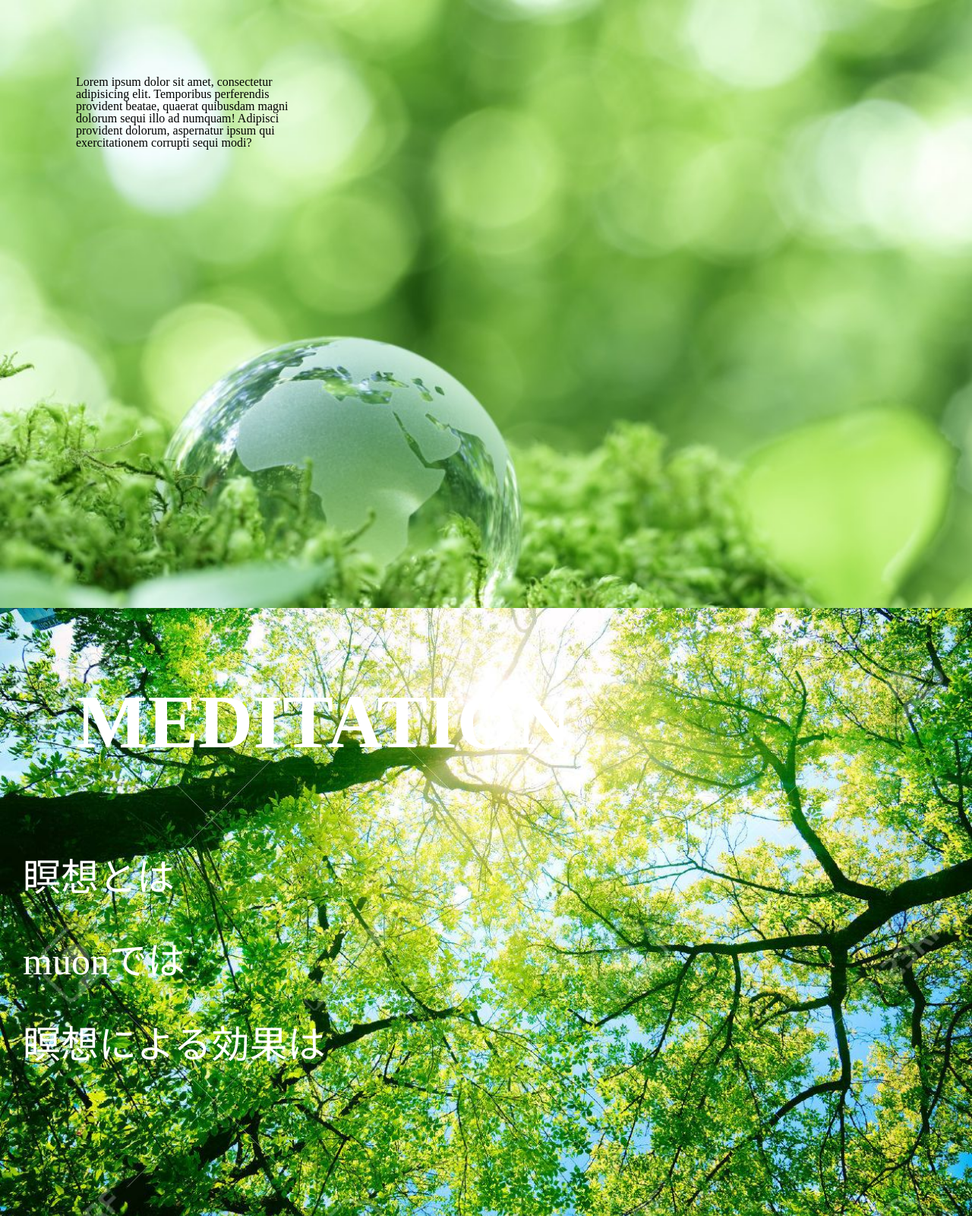
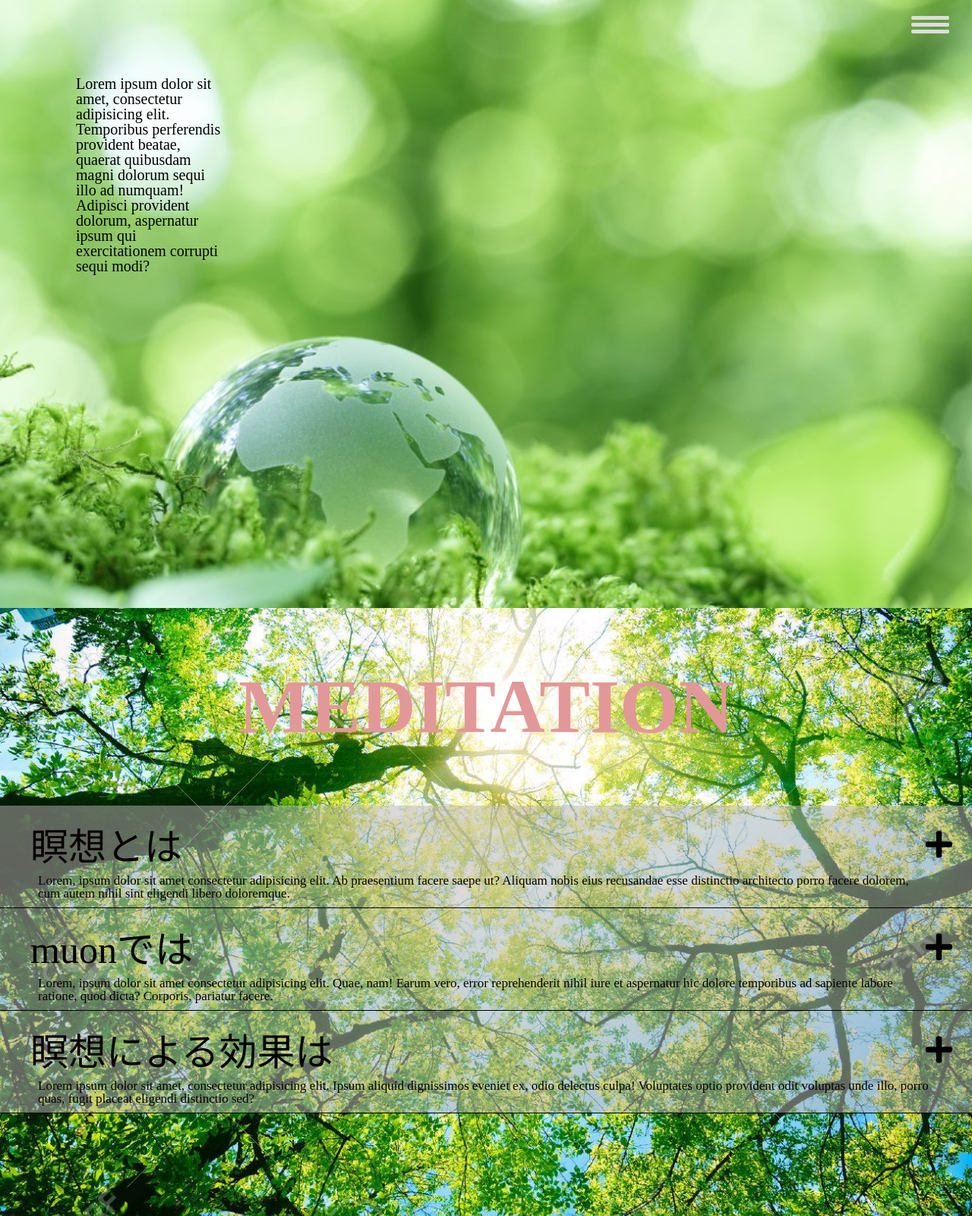
Before and after one commit to yokosakurai424/TeamRepository, a plain HTML site: page about.html in a window 1280 px wide. Shown: the whole page at 76% size. Drawn offline with nearby package versions, Linux system fonts and the light colour scheme.

Commit message:
aboutほぼ完成

```diff
--- a/about.html
+++ b/about.html
@@ -5,24 +5,41 @@
     <meta name="viewport" content="width=device-width, initial-scale=1.0">
     <meta http-equiv="X-UA-Compatible" content="ie=edge">
     <title>ABOUT</title>
+    <link rel="stylesheet" href="https://use.fontawesome.com/releases/v5.8.2/css/all.css" integrity="sha384-oS3vJWv+0UjzBfQzYUhtDYW+Pj2yciDJxpsK1OYPAYjqT085Qq/1cq5FLXAZQ7Ay" crossorigin="anonymous">
     <link rel="stylesheet" href="./assets/css/reset.css">
     <link rel="stylesheet" href="./assets/css/about.css">
 </head>
 <body>
-    <div class="bg1">
+    <section class="bg1">
         <div class="text">
             <p>Lorem ipsum dolor sit amet, consectetur adipisicing elit. Temporibus perferendis provident beatae, quaerat quibusdam magni dolorum sequi illo ad numquam! Adipisci provident dolorum, aspernatur ipsum qui exercitationem corrupti sequi modi?</p>
         </div>
-    </div>
-    <div class="bg2">
-        <div　class="muon">
+        <div class="header-right">
+            <a href="index.html"><span></span></a>
+        </div>
+    </section>
+    <section class="bg2">
+        <div class="muon">
             <h1>MEDITATION</h1>
-            <ul>
-                <li>瞑想とは</li>
-                <li>muonでは</li>
-                <li>瞑想による効果は</li>
-            </ul>
+            <div>
+                <ul>
+                    <li class="menu">瞑想とは
+                        <button class="button"><i class="fas fa-plus fa-3x"></i></button>
+                        <p>Lorem, ipsum dolor sit amet consectetur adipisicing elit. Ab praesentium facere saepe ut? Aliquam nobis eius recusandae esse distinctio architecto porro facere dolorem, cum autem nihil sint eligendi libero doloremque.</p>
+                    </li>
+                    <li class="menu">muonでは
+                        <button class="button"><i class="fas fa-plus fa-3x"></i></button>
+                        <p>Lorem, ipsum dolor sit amet consectetur adipisicing elit. Quae, nam! Earum vero, error reprehenderit nihil iure et aspernatur hic dolore temporibus ad sapiente labore ratione, quod dicta? Corporis, pariatur facere.</p>
+                    </li>
+                    <li class="menu">瞑想による効果は
+                        <button class="button"><i class="fas fa-plus fa-3x"></i></button>
+                        <p>Lorem ipsum dolor sit amet, consectetur adipisicing elit. Ipsum aliquid dignissimos eveniet ex, odio delectus culpa! Voluptates optio provident odit voluptas unde illo, porro quas, fugit placeat eligendi distinctio sed?</p>
+                    </li>
+                </ul>
+            </div>
         </div>
-    </div>
+    </section>
+    <script src="https://ajax.googleapis.com/ajax/libs/jquery/3.4.1/jquery.min.js"></script>
+
 </body>
 </html>
--- a/assets/css/about.css
+++ b/assets/css/about.css
@@ -4,12 +4,60 @@
     background-repeat: no-repeat;
     background-attachment: fixed;
     height: 100vh;
+    display: flex;
+}
+
+.header-right {
+    align-items: center;
+    width: 60px;
+    height: 30px;
+    margin: 30px 30px 30px 800px;
+
+}
+
+
+.header-right span {
+
+    position: relative;
+    display: block;
+    color: white;
+
+}
+
+.header-right span,
+.header-right span::before,
+.header-right span::after {
+
+    width: 50px;
+    height: 5px;
+    background-color: #ddd;
+    border-radius: 2px;
+    transition: all 1s ease;
+}
+
+.header-right span::before,
+.header-right span::after {
+
+    content: "";
+    position: absolute;
+}
+
+.header-right span::before {
+
+    top: -9px;
+}
+
+
+.header-right span::after {
+
+    top: 9px;
 }
 
 .text{
     width: 300px;
     height: 300px;
     padding: 100px;
+    font-size: 20px;
 }
 
 .bg2{
@@ -21,9 +69,10 @@
 }
 
 h1{
-    padding: 100px;
+    padding: 80px;
     font-size: 100px;
-    color: white;
+    color: rgb(226, 152, 152);
+    text-align: center;
 }
 
 .muon{
@@ -33,8 +82,31 @@ h1{
     align-items: center;
 }
 
+.menu{
+    position: relative;
+}
+
 li {
-    color: white;
+    color: rgb(8, 1, 1);
     font-size: 50px;
-    padding: 30px;
+    padding: 30px 40px 0px 40px;
+    border-bottom: 1px solid black;
+    background-color: rgb(190, 184, 184,0.5);
+    width: 1200px;
 }
+
+.button{
+    position: absolute;
+    right: 20px;
+    border: 0;
+    background: none;
+    cursor: pointer;
+}
+
+
+
+.muon p{
+    font-size: 17px;
+    padding: 10px;
+    /* display: none; */
+}
--- a/assets/css/style2.css
+++ b/assets/css/style2.css
@@ -48,7 +48,7 @@ body {
     color: white;
     margin: 120px 50px 50px 30px;
     padding: 50px;
-    animation: anime 2s ease-in;
+    /* animation: anime 1s ease-in; */
 }
 
 .menu{
```
Also changed, not shown: assets/js/about.js (added, +35 -0 lines).
